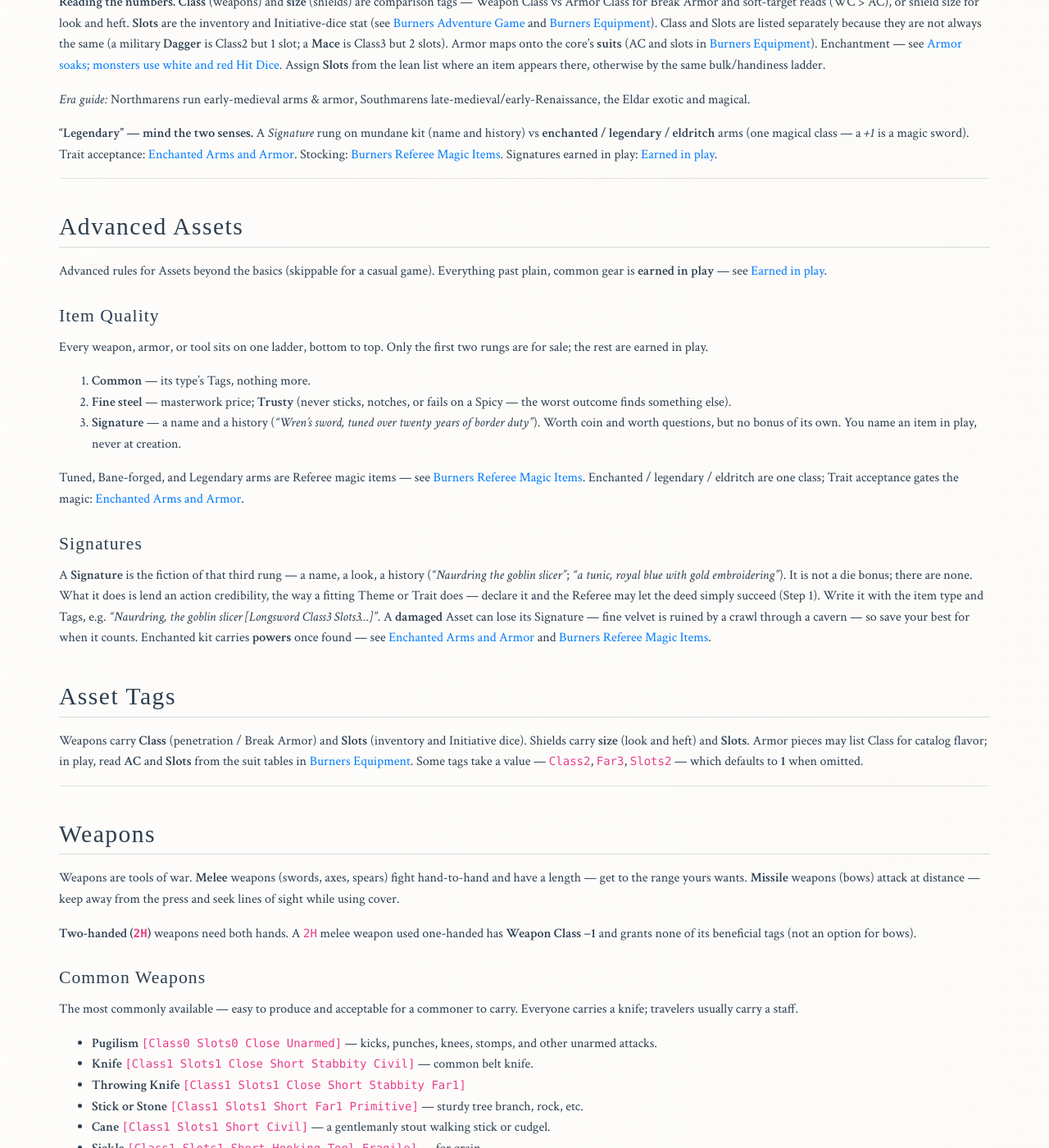
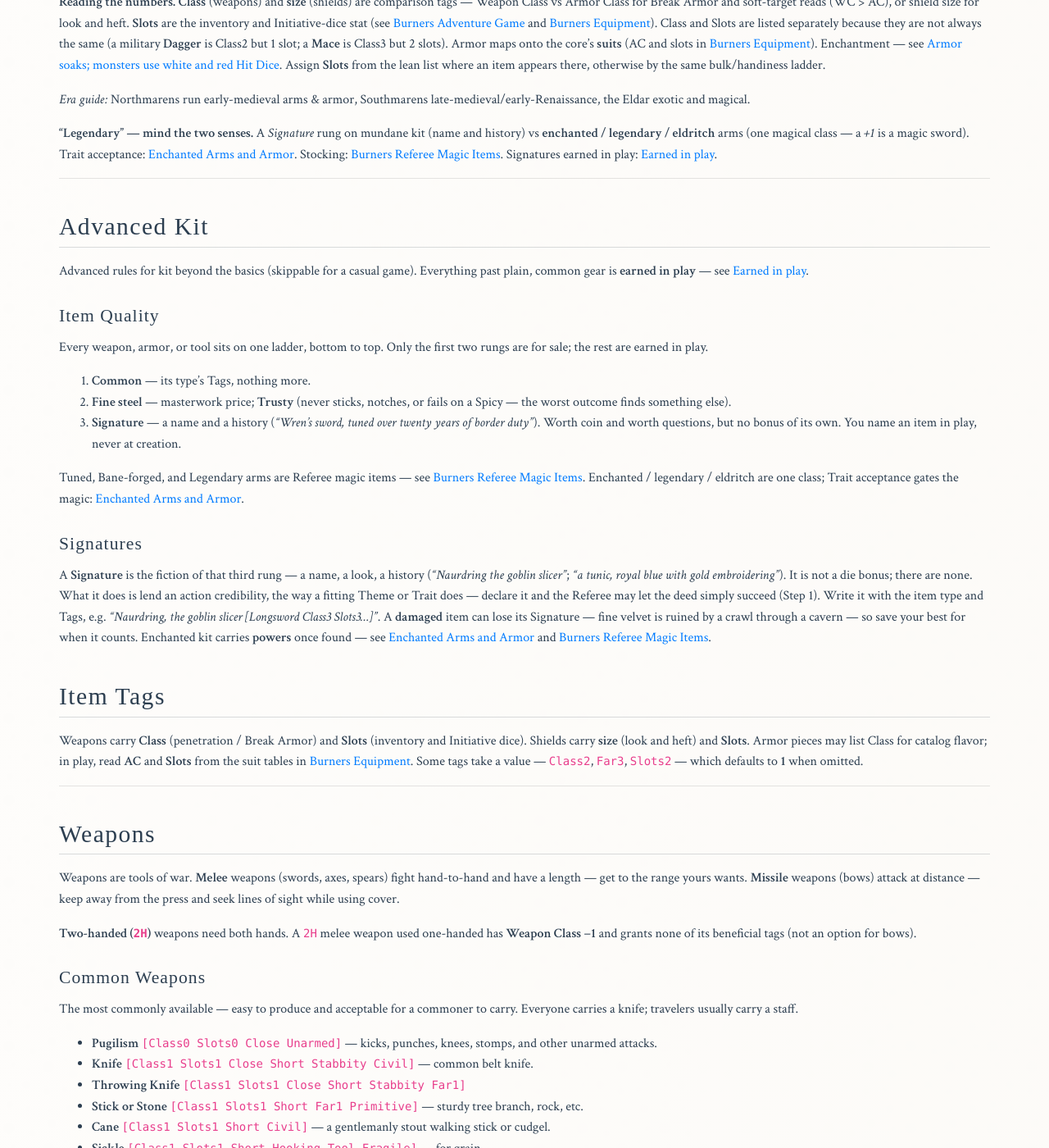
Before and after one commit to paulabrams/burners, a Jekyll site: the page built from markdown/burners-arms-and-armor.md, in a window 1280 px wide and 1400 px high, scrolled down 1835 px. Shown: the whole window at 82% size. Built offline with Jekyll 4.4.1, drawn with Linux system fonts in a browser that asks for light colours; some web fonts are replaced; some of the changed text lies outside the part shown.

Commit message:
Publish local draft: rename Assets to items and Arcana in arms catalog.
Co-authored-by: Cursor <cursoragent@cursor.com>

```diff
--- a/markdown/burners-arms-and-armor.md
+++ b/markdown/burners-arms-and-armor.md
@@ -17,9 +17,9 @@ hero_alt: "Crossbowmen in the street — Albert Robida"
 
 ---
 
-## Advanced Assets
+## Advanced Kit
 
-Advanced rules for Assets beyond the basics (skippable for a casual game). Everything past plain, common gear is **earned in play** — see [[Burners Principles#Earned in play]].
+Advanced rules for kit beyond the basics (skippable for a casual game). Everything past plain, common gear is **earned in play** — see [[Burners Principles#Earned in play]].
 
 ### Item Quality
 
@@ -33,9 +33,9 @@ Tuned, Bane-forged, and Legendary arms are Referee magic items — see [[Burners
 
 ### Signatures
 
-A **Signature** is the fiction of that third rung — a name, a look, a history (*"Naurdring the goblin slicer"*; *"a tunic, royal blue with gold embroidering"*). It is not a die bonus; there are none. What it does is lend an action credibility, the way a fitting Theme or Trait does — declare it and the Referee may let the deed simply succeed (Step 1). Write it with the item type and Tags, e.g. *"Naurdring, the goblin slicer [Longsword Class3 Slots3…]"*. A **damaged** Asset can lose its Signature — fine velvet is ruined by a crawl through a cavern — so save your best for when it counts. Enchanted kit carries **powers** once found — see [[Burners Adventure Game#Enchanted Arms and Armor]] and [[Burners Referee Magic Items]].
+A **Signature** is the fiction of that third rung — a name, a look, a history (*"Naurdring the goblin slicer"*; *"a tunic, royal blue with gold embroidering"*). It is not a die bonus; there are none. What it does is lend an action credibility, the way a fitting Theme or Trait does — declare it and the Referee may let the deed simply succeed (Step 1). Write it with the item type and Tags, e.g. *"Naurdring, the goblin slicer [Longsword Class3 Slots3…]"*. A **damaged** item can lose its Signature — fine velvet is ruined by a crawl through a cavern — so save your best for when it counts. Enchanted kit carries **powers** once found — see [[Burners Adventure Game#Enchanted Arms and Armor]] and [[Burners Referee Magic Items]].
 
-## Asset Tags
+## Item Tags
 
 Weapons carry **Class** (penetration / Break Armor) and **Slots** (inventory and Initiative dice). Shields carry **size** (look and heft) and **Slots**. Armor pieces may list Class for catalog flavor; in play, read **AC** and **Slots** from the suit tables in [[Burners Equipment]]. Some tags take a value — `Class2`, `Far3`, `Slots2` — which defaults to **1** when omitted.
 
@@ -140,7 +140,7 @@ Weapons carry tags for their characteristics; many describe a way to upgrade in
 
 - **Weapon Class** — the weapon's penetration vs contemporary armor. Used for Break Armor (WC > AC) and soft-target reads. **Slots** — inventory space and Initiative dice (see [[Burners Equipment]]).
 - **Military Weapons** — Class3+ are "military weapons," not usually permitted in civilized areas unless they have the `Civil` tag.
-- **2H (Two-Handed)** — optimized for two hands; longer and heavier. Used one-handed: WC −1 and no asset-tag benefits.
+- **2H (Two-Handed)** — optimized for two hands; longer and heavier. Used one-handed: WC −1 and no tag benefits.
 
 **Range tags** (optimal distance — upgrade if you're at your optimal range and the foe is not):
 
@@ -236,11 +236,11 @@ Catalog **size** tags below are labels for look and heft — use Burners **slots
 
 ---
 
-## Magic Items / Eldar Assets
+## Magic Items / Eldar Kit
 
 The Eldar of aeons past made many things — dark and beautiful, bright and deadly. You might find Eldar relics in deep caverns or guardian battles, or meet Eldar (living or undead) wielding archaic blades of mysterious metals. The mightiest works are named in story, often borne by famous (or infamous) heroes.
 
-**Designing Eldar Assets** — think in terms of Signatures. *"Drisi Orichalcum plate armor"* protects vs hostile magic (Resistance to magic where it covers you); a *"Drisi Vakaar Dagger"* could open Wounds that resist ordinary healing and make the Shock Check harder; the *"Avathar Book of Shadows"* carries a "shadow magic" Signature. Be creative and flexible rather than definitive.
+**Designing Eldar items** — think in terms of Signatures. *"Drisi Orichalcum plate armor"* protects vs hostile magic (Resistance to magic where it covers you); a *"Drisi Vakaar Dagger"* could open Wounds that resist ordinary healing and make the Shock Check harder; the *"Avathar Book of Shadows"* carries a "shadow magic" Signature. Be creative and flexible rather than definitive.
 
 ### Eldar Materials
 
@@ -251,7 +251,7 @@ The Eldar of aeons past made many things — dark and beautiful, bright and dead
 - **Orichalcum** — brassy alchemical alloy cast into amulets, rings, weapons, armor; reputed to resist magic. Favored by Alu, Baal, and Drisi. **Grants Resistance to magic on any location it covers — but pay +1 Heat to cast magic through such a location.**
 - **Vakaar** — infamous meteoritic-iron alloy, blackened/purple/green flecked blood-red; almost only used for "venom blades" whose Wounds don't heal naturally and resist ordinary healing (the score they cut won't recover on its own, and the Shock Check comes harder). Often wavy-bladed. Making it is lost lore — folded in darkness, washed with acid, poison, venom, blood, souls, and dark prayers to the Serpent Gods.
 
-### Alu Assets
+### Alu Items
 
 - **Alu Dart Knives (as-en)** `[Class1 Slots1 Close Short Stabbity Far1]` — the Alu warriors' dart-like throwing knives.
 - **Alu Sickle Sword (av-tlen)** `[Class2 Slots2 Medium Binding Defensive Hooking Cutty]` — deeply curved sickle sword that hooks and traps limbs; also clears jungle/bladegrass.
@@ -261,7 +261,7 @@ The Eldar of aeons past made many things — dark and beautiful, bright and dead
 - **Alu Bladegrass Cuirass** `[Class3 Slots5 Body-Armor]` — thick bladegrass over torso and head, including a war mask.
 - **Alu Smoke Egg** `[Class0 Slots1 Far1]` — egg/thin-metal capsule of smoke, orichalcum dust, or chili powder; thrown or crushed for a person-sized cloud.
 
-### Avathar Assets
+### Avathar Items
 
 Avathars have specialized potion-delivery instruments, requiring training from the Royal Avathar Guild of Alchemists.
 
@@ -270,7 +270,7 @@ Avathars have specialized potion-delivery instruments, requiring training from t
 - **Dead Man's Switch** — a failsafe on a catheter that auto-delivers the potion if you fall unconscious or otherwise helpless (paralyzed, petrified, beguiled).
 - **Blood Flies** — gruesome pets fed on the Avathar's demi-vampiric blood, trained to alert him to food (all but automatic at flesh-and-blood detection and tracking — a Craft roll there can simply succeed). Recallable and hideable, but disgusting (hinder social rolls).
 
-### Drisi Assets
+### Drisi Items
 
 Relics of the Drisi empires that ruled aeons ago — found in any land or underworld.
 
@@ -281,7 +281,7 @@ Relics of the Drisi empires that ruled aeons ago — found in any land or underw
 - **Orichalcum Breastplate** `[Class3 Slots4 Body-Armor]` — brassy Eldar-steel front breastplate over clothing.
 - **Vakaar Falchion** `[Class3 Slots2 Medium Binding Defensive Cutty]` — evil wavy-bladed sword of cracked dark-purple/green steel; wounds don't heal naturally.
 
-### Draconecroalchemy Assets
+### Draconecroalchemy Items
 
 Some Baal-Mot, Drisi, and Black Wizards tap the vast power of dead dragons — bringing the enmity of Baal.
 
@@ -290,7 +290,7 @@ Some Baal-Mot, Drisi, and Black Wizards tap the vast power of dead dragons — b
 - **Dragonbone Dagger** — assassin's blade; wounds will not heal on their own.
 - **Dragonbone Staff** — potent focus for controlling and conjuring fire; five feet to honor the Dragon Gods, turned from black dragonbone, etched with draconic symbols. Smooth and warm — or burning hot to those who displease the Dragon Gods. Prized by Black Wizards, heretical to dragon worshipers.
 
-### Dwur Assets
+### Dwur Items
 
 **Thaumatagonnes ("Runelocks")** are the Dwur's famous firearms and cannons — heavy fantastically-shaped barrels covered in Thaumaturgical runes that strengthen them for more powerful alchemical powder. Some bear further enchantments the Alglond firearms can't match. A rune on the striker magically resets it when spoken — but a Runelock can only be reloaded if you are **Trained** (*Runelock*, Dwur only), and the Traits *Dwur* and *Thaumaturge* each reduce Reload by 1.
 
@@ -306,13 +306,13 @@ Some Baal-Mot, Drisi, and Black Wizards tap the vast power of dead dragons — b
 - **Thaumagonne** `[Class7 Slots5 2H Far4 Reload10 Trained]` — Dwur Thaumaturgical handgonne, rune-etched alchemist's iron.
 - **Thaumacannon** `[Class8 Slots6 Crew Far4 Reload12 Trained]` — Dwur Thaumaturgical cannon (heavy ~20# barrel on a stock/staff/frame), barrels cast as dragons/rockets/mountains. An alchemist loads fire, stone, shot, or explosive/incendiary concoctions, charging it with one specific spell (e.g. fireball, lightning bolt) you must describe.
 
-### Ithilrhi (Elven) Assets
+### Ithilrhi (Elven) Items
 
 - **Ithilrhi (Elven) Chainmail** `[Class3 Slots5 3Qtr-Armor Custom]` — a suit of tiny interlocking rings. If custom-made for the wearer it does **not** require a gambeson (normally needed for chain mail) and can be worn under clothing. Treat as chain mail (AC 3) unless the find says otherwise; custom fit may ride lighter (Referee).
 
-### Magic-User Assets
+### Arcana (Wizard Drip)
 
-Magic-users use wands, orbs, and other "magical focuses" to help channel magic, such as these.
+Sorcerers hold these in **Arcana slots** as Wizard Drip (see [[Burners Sorcerie]]) — wands, orbs, focuses, and the like.
 
 - **Book of Shadows** — a grimoire of Umbracala shadow-magic spells.
 - **Diadem of the Third Eye** — a pendant suspended above your brow, in the position of your third eye, usually a jewel or precious stone.
@@ -329,9 +329,9 @@ Magic-users use wands, orbs, and other "magical focuses" to help channel magic,
 - **Wizard's Wand** — a sturdy rod the length of your arm (fingertips to elbow), often bundled sticks, to help channel magic.
 - **Wizard's Staff** — a stout staff, ideal for defense and focusing power.
 
-## Legendary Asset Names
+## Legendary Item Names
 
-Legendary Assets are kick-ass, so they should have kick-ass names. Examples to kick-start your own:
+Legendary items are kick-ass, so they should have kick-ass names. Examples to kick-start your own:
 
 **Weapon Names:** Asskicka!, Skullcrusher, Sineater, Inquisitor, Sunblade, Dawnbreaker, Tranquility, Lightbringer, Nightfall, Patience, Harmony, Mercy, Sword of Life, Hater, Twilight, Doomsong, Soulsplitter, Starhammer, Soultaker, Widowmaker, Frostcutter, Bloodletter, Kinslayer, Fellcleanser.
 
```
